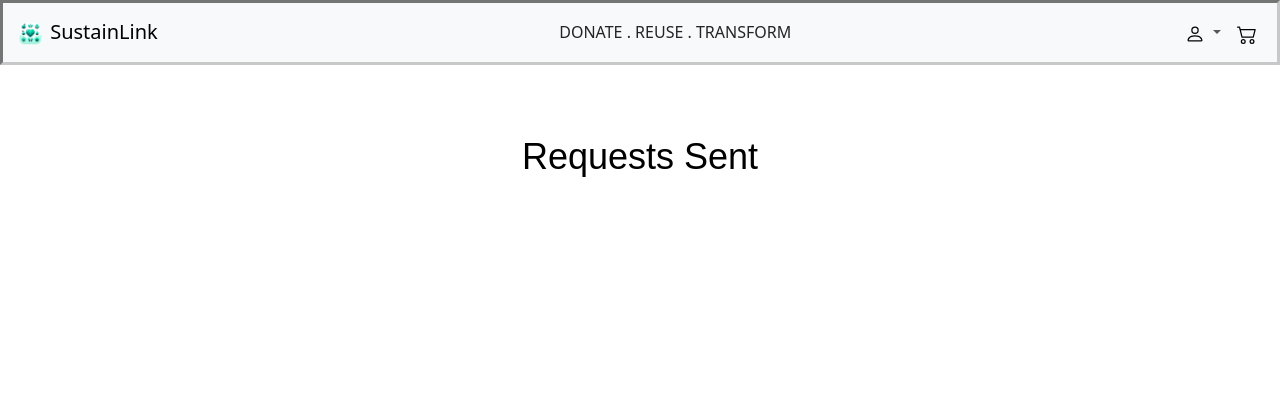
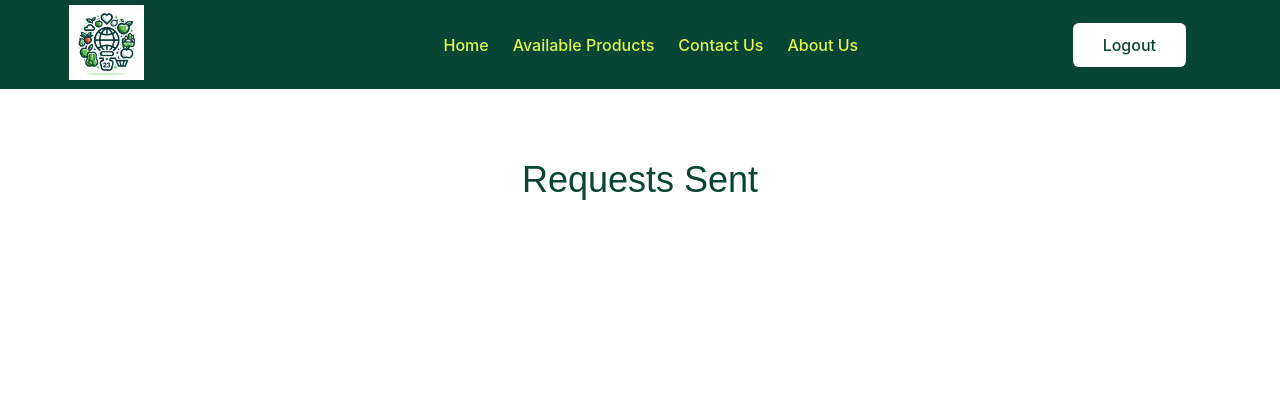
Before and after one commit to Aaryan03Singh/FoodShare, a Flask app: page /all_requests in a window 1280 px wide. Shown: the top 420 px of the page. Before the commit the page ends 177 px from the top, so only its background shows below. Run offline with Flask 3, Linux system fonts and the light colour scheme; the visitor is signed in with stand-in values (Sample User, id 1); data that the repository does not hold is empty.

Commit message:
Further changes

```diff
--- a/expiry_app/static/requestStyle.css
+++ b/expiry_app/static/requestStyle.css
@@ -2,114 +2,84 @@
   margin: 0;
 }
 
-.logo {
-  margin-left: 20px;
+.top {
+  background-color: #094535;
+  margin: 0px;
+  padding: 0px;
 }
 
-nav {
-  display: flex;
-  justify-content: space-between;
-  background-color: #ffffff;
-  outline: 1px;
-  height: 65px;
-  width: 100%;
-  align-items: center;
-  text-decoration: none;
-  border-style: inset;
-  border-color: rgb(199, 201, 201);
+  .header{
+    display: flex;
+    flex-direction: row;
+    justify-content: space-between; /*equal horizontal distribution of elements*/
+    align-items: center;  /*equal vertical distribution*/
+    padding : 5px;
+    width : 90%;
+    margin-left: auto;
+    margin-right: auto;
 }
 
-.menu {
-  display: flex;
-  flex-wrap: wrap;
-  align-items: center;
-  margin: 0;
-  text-decoration: none;
+.navigation {
+    display: flex;
+    justify-content: space-between;
+    align-items: center;
+    text-align: justify;
+    padding : 13px;
+    }
+
+.navigation nav a {
+    text-decoration: none;
+    color:#dff64d;
+    padding-right : 20px; /* each link - spacing*/
+    text-align: center;
+    font-family: Inter, sans-serif;
+    font-size: 16px;
+    font-weight: 500;
+    cursor : pointer;
+    transition: color .3s ease-in-out
 }
 
-.menu li {
-  list-style: none;
-  margin-left: 120px;
-  padding-left: -220px;
+.navigation nav a:hover {
+    text-decoration : underline;
 }
 
-.menu li a {
-  padding-left: 20px;
-  text-decoration: none;
-  color: black;
+.logo {
+    padding-left: 5px;
+    align-items: center;
+    width : 180px;
 }
 
-.menu a:hover {
-  color: rgb(136, 249, 162);
+.logo img {
+  width: 75px;
+  height: 75px;
 }
 
-.search {
-  width: 40%;
-  min-height: 100vh;
-  padding: 5%;
-  background-position: center;
-  background-size: cover;
-  display: flex;
-  align-items: center;
-  justify-content: center;
-  flex-wrap: wrap;
+.btn {
+    text-align: center;
+    background-color:white;
+    color :#094535;
+    border-width : 0;
+    border-radius : 6px;  /*rounded corners*/
+    padding : 12px 30px;
+    font-family : Inter, sans-serif;
+    font-size: 16px;
+    font-weight: 500;
+    cursor : pointer; /*indicates interaction*/
+    transition: all .3s ease-in-out;
+    margin-right: 30px;
+    text-decoration: none;
+    /*padding-right : 20px;*/
 }
 
-.search-bar {
-  width: 80%;
-  height: 30px;
-  background: rgba(255, 255, 255, 0.71);
-  display: flex;
-  align-items: center;
-  border-radius: 30px;
-  padding: 10px 20px;
-  border-style: solid;
-  border-color: rgb(199, 199, 199);
+.btn:hover{
+    background-color:#094535;
+    color:#dff64d;
 }
 
-.search-bar li {
-  list-style: none;
-  display: flex;
+* {
+  margin: 0;
+  padding: 0;
 }
-
-.search-bar li a {
-  text-decoration: none;
-  padding-right: 10px;
-  color: rgb(188, 188, 188);
-}
-
-.search-bar input {
-  background: transparent;
-  flex: 1;
-  border: 0;
-  outline: none;
-  padding: 20px 20px;
-  margin-left: -20px;
-  font-size: 16px;
-  color: #bbbaba(44, 44, 44);
-}
-
-.account {
-  display: flex;
-}
-
-.account li {
-  margin: 0 5px;
-  margin-right: 90px;
-  list-style: none;
-}
-
-.account li a {
-  color: black;
-}
-
-.Checkout h1 {
-  position: relative;
-  text-align: center;
-  margin: 20px 0px 20px 0px;
-  font-size: 28px;
-}
-
 .container {
   display: flex;
   flex-direction: column;
@@ -130,7 +100,7 @@ nav {
   display: flex;
   justify-content: center;
   margin: 0 auto;
-  color: black;
+  color:#094535;
 }
 
 .request-boxes {
@@ -144,8 +114,8 @@ nav {
   text-align: center;
   padding: 50px 80px;
   width: 900px;
-  max-height: 600px; /* Set maximum height for scrolling */
-  overflow-y: auto; /* Enable vertical scrolling */
+
+  overflow:hidden;
   gap: 40px;
 }
 
@@ -154,13 +124,17 @@ nav {
   flex-direction: row;
   justify-content: start;
   align-items: center;
-  background-color: rgb(249, 249, 249);
-  box-shadow: 0px 4px 8px rgba(0, 0, 0, 0.3);
+  background-color: #e3f9ed;
+  box-shadow: 0px 4px 8px rgba(0, 0, 0, 0.1);
   padding: 20px;
   border-radius: 12px;
   width: 700px;
   height: 180px;
   gap: 13px; /*b/w image and text */
+}
+
+.box:hover {
+  box-shadow: 0px 4px 8px rgba(0, 0, 0, 0.3);
 }
 
 .image {
--- a/expiry_app/templates/available_products.html
+++ b/expiry_app/templates/available_products.html
@@ -27,7 +27,7 @@
         </div>
 
         <div class="start">
-          <a href="/profile" class="btn">Profile</a>
+          <a href="{{url_for('logout')}}" class="btn">Logout</a>
         </div>
 
         </header>
--- a/expiry_app/templates/org-layout.html
+++ b/expiry_app/templates/org-layout.html
@@ -36,7 +36,7 @@
 
 
           <div class="start">
-            <a href="{{url_for('profile')}}" class="btn">Profile</a>
+            <a href="{{url_for('logout')}}" class="btn">Logout</a>
           </div>
 
           </header>
--- a/expiry_app/templates/request.html
+++ b/expiry_app/templates/request.html
@@ -3,157 +3,42 @@
   <head>
     <meta charset="UTF-8" />
     <meta name="viewport" content="width=device-width, initial-scale=1.0" />
-    <title>Register</title>
+    <title>Requests</title>
     <link rel="icon" href="image/FoodShare_1.png" />
-    <link
-      rel="stylesheet"
-      href="https://cdnjs.cloudflare.com/ajax/libs/font-awesome/6.5.1/css/all.min.css"
-    />
+
     <link rel="stylesheet" href="../static/requestStyle.css" />
-    <link rel="stylesheet" href="../static/main.css" />
-    <style>
-      .container {
-        max-height: 80vh;
-      }
-    </style>
-    <link
-      href="https://cdn.jsdelivr.net/npm/bootstrap@5.3.2/dist/css/bootstrap.min.css"
-      rel="stylesheet"
-      integrity="sha384-T3c6CoIi6uLrA9TneNEoa7RxnatzjcDSCmG1MXxSR1GAsXEV/Dwwykc2MPK8M2HN"
-      crossorigin="anonymous"
-    />
+
     <script src="https://code.jquery.com/jquery-3.6.0.min.js"></script>
-    <nav class="navbar navbar-expand-lg bg-body-tertiary navbar-fixed-top">
-      <div class="container-fluid navbar-styling text-center">
-        <a class="navbar-brand" href="{{url_for('home')}}">
-          <img
-            src="{{ url_for('static', filename='images/symbol.png') }}"
-            alt="Bootstrap"
-            width="30"
-            height="30"
-          />
-          SustainLink
-        </a>
-        <div class="collapse navbar-collapse" id="navbarSupportedContent">
-          {% if current_user.is_authenticated %}
-          <ul class="navbar-nav me-auto mb-2 mb-lg-0">
-            {% if current_user.role == 'Organization' %}
-            <li class="nav-item dropdown-center">
-              <a
-                class="nav-link dropdown-toggle"
-                href="#"
-                role="button"
-                data-bs-toggle="dropdown"
-                aria-expanded="false"
-                >Onlineshop</a
-              >
-              <ul class="dropdown-menu">
-                <li>
-                  <a
-                    class="nav-item nav-link"
-                    href="{{url_for('available_products')}}"
-                    >Available Products</a
-                  >
-                </li>
-                <li>
-                  <a
-                    class="nav-item nav-link"
-                    href="{{url_for('all_requests')}}"
-                  >
-                    Requests
-                  </a>
-                </li>
-              </ul>
-            </li>
-            {% endif %} {% if current_user.role == 'Store' %}
-            <li class="nav-item dropdown-center">
-              <a
-                class="nav-link dropdown-toggle"
-                href="#"
-                role="button"
-                data-bs-toggle="dropdown"
-                aria-expanded="false"
-              >
-                Donations
-              </a>
-              <ul class="dropdown-menu">
-                {% if current_user.role == 'Store' %}
-                <li>
-                  <a class="nav-item nav-link" href="{{url_for('inventory')}}"
-                    >Inventory</a
-                  >
-                </li>
-                <li>
-                  <a
-                    class="nav-item nav-link"
-                    href="{{url_for('all_products')}}"
-                    >All Products</a
-                  >
-                </li>
-                {% endif %}
-              </ul>
-            </li>
-            {% endif %}
-          </ul>
-          {% endif %}
-          <div>DONATE . REUSE . TRANSFORM</div>
-          <ul class="navbar-nav ms-auto">
-            <li class="nav-item dropdown">
-              <a
-                class="nav-link dropdown-toggle"
-                href="#"
-                role="button"
-                data-bs-toggle="dropdown"
-                aria-expanded="false"
-              >
-                <img
-                  src="{{ url_for('static', filename='images/person.svg') }}"
-                  alt="dropdown-toggle"
-                  height="20"
-                  width="20"
-                />
-              </a>
-              <ul class="dropdown-menu dropdown-menu-end">
-                {% if current_user.is_authenticated %}
-                <li>
-                  <a class="dropdown-item" href="{{url_for('logout')}}"
-                    >Logout</a
-                  >
-                </li>
-                <li>
-                  <a class="dropdown-item" href="{{url_for('all_products')}}"
-                    >Profile</a
-                  >
-                </li>
-                {% else %}
-                <li>
-                  <a class="dropdown-item" href="{{url_for('login')}}">Login</a>
-                </li>
-                <li>
-                  <a class="dropdown-item" href="{{url_for('register')}}"
-                    >Register</a
-                  >
-                </li>
-                {% endif %}
-              </ul>
-            </li>
-            <li class="nav-item">
-              <a class="nav-link" href="#" role="button">
-                <img
-                  src="{{ url_for('static', filename='images/cart2.svg') }}"
-                  alt="dropdown-toggle"
-                  height="20"
-                  width="20"
-                />
-              </a>
-            </li>
-          </ul>
-        </div>
-      </div>
-    </nav>
+
   </head>
 
   <body>
+
+    <div class="top">
+      <header class = "header">
+
+        <div class="logo">
+            <img src="../static/images/logo.png" alt="logo"/>
+        </div>
+
+        <div class="navigation">
+            <nav>
+
+                <a href="/orglayout">Home</a>
+                <a href="/available_products">Available Products</a>
+                <a href="/contact_us">Contact Us</a>
+                <a href="/about_us">About Us</a>
+
+            </nav>
+        </div>
+
+        <div class="start">
+          <a href="{{url_for('logout')}}" class="btn">Logout</a>
+        </div>
+
+        </header>
+      </div>
+
     <section class="container">
       <h1 class="title">Requests Sent</h1>
 
```
Also changed, not shown: expiry_app/templates/productd.html (+15 -1 lines), expiry_app/static/images/logofinal.png (added).
